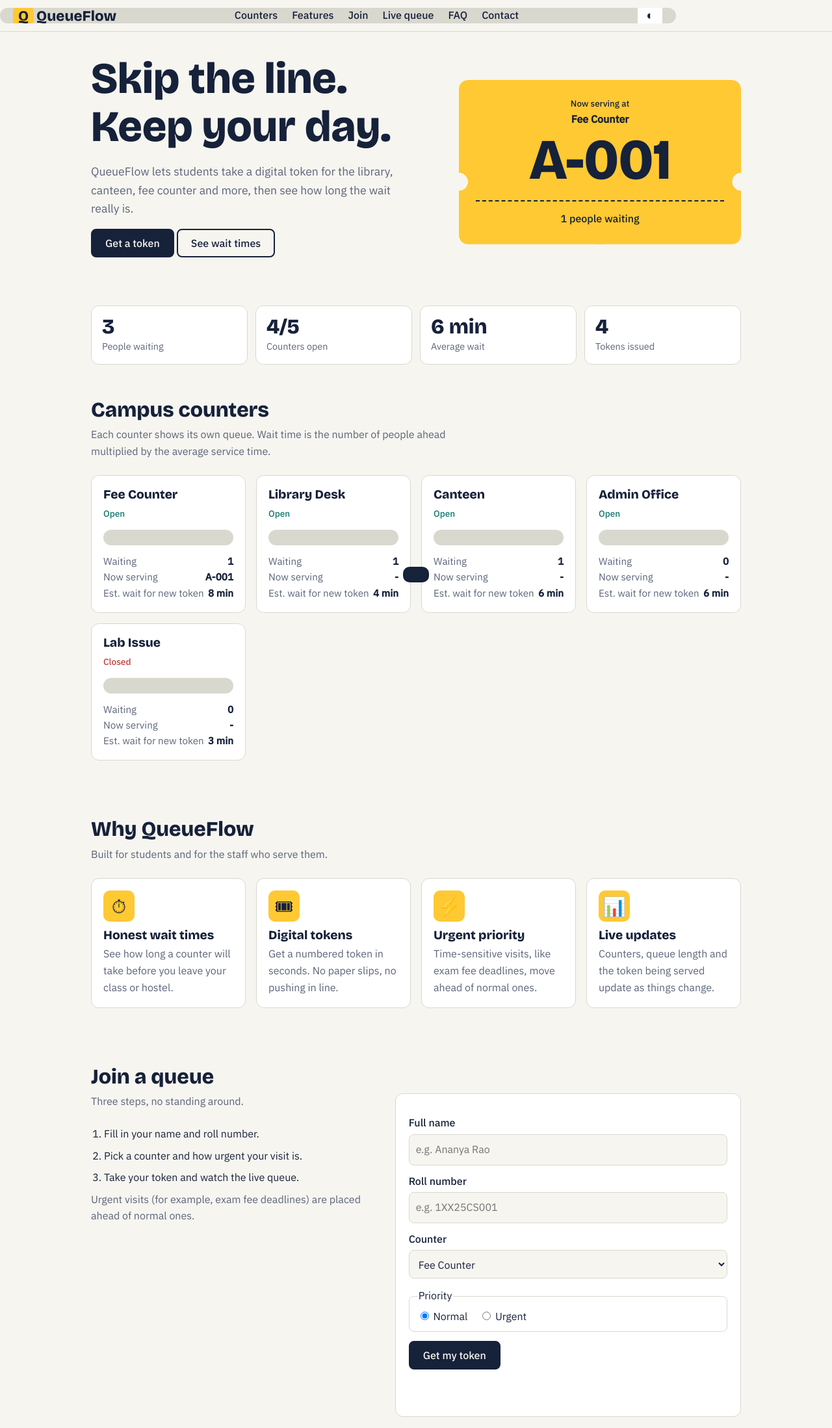
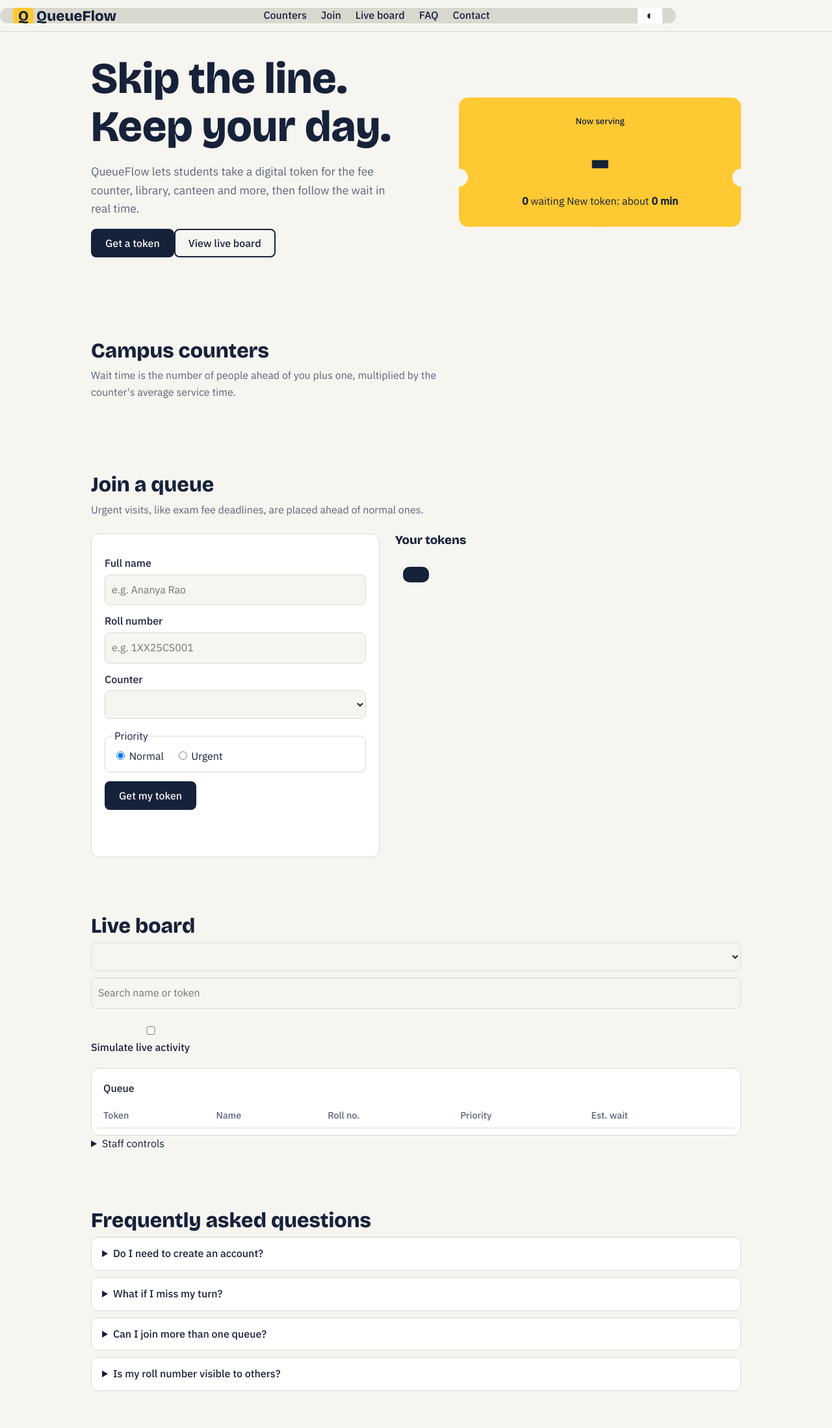
Before and after one commit to sajeeshmp/QueueFlows, a plain HTML site: page index.html in a window 1280 px wide. Shown: the top 2197 px of the page at 65% size. Drawn offline with nearby package versions, Linux system fonts and the light colour scheme.

Commit message:
Update index.html

```diff
--- a/index.html
+++ b/index.html
@@ -2,82 +2,68 @@
 <html lang="en">
 <head>
 <meta charset="UTF-8">
-<meta name="viewport" content="width=device-width, initial-scale=1, viewport-fit=cover">
+<meta name="viewport" content="width=device-width, initial-scale=1">
+<meta name="description" content="QueueFlow: join campus queues digitally and see live wait times.">
 <title>QueueFlow – Smart Campus Queue System</title>
 <link rel="preconnect" href="https://fonts.googleapis.com">
 <link href="https://fonts.googleapis.com/css2?family=Bricolage+Grotesque:wght@600;800&family=IBM+Plex+Sans:wght@400;500&display=swap" rel="stylesheet">
 <link rel="stylesheet" href="style.css">
 </head>
 <body>
-<a class="skip" href="#home">Skip to content</a>
+<a class="skip" href="#main">Skip to content</a>
+
 <header class="top">
   <div class="wrap bar">
     <a class="logo" href="#home"><span>Q</span>QueueFlow</a>
-    <nav aria-label="Main" id="nav"><ul>
+    <nav id="nav" aria-label="Main">
+      <ul>
         <li><a href="#services">Counters</a></li>
-      <li><a href="#features">Features</a></li>
         <li><a href="#join">Join</a></li>
-      <li><a href="#live">Live queue</a></li>
+        <li><a href="#live">Live board</a></li>
         <li><a href="#faq">FAQ</a></li>
         <li><a href="#contact">Contact</a></li>
-    </ul></nav>
+      </ul>
+    </nav>
     <div class="actions">
       <button class="icon" id="themeBtn" type="button" aria-label="Switch light or dark theme">&#9680;</button>
       <button class="icon menu" id="menuBtn" type="button" aria-label="Open menu" aria-expanded="false" aria-controls="nav">&#9776;</button>
     </div>
   </div>
 </header>
-<div class="wrap">
 
-<main id="home">
-<div class="hero">
+<main id="main" class="wrap">
+  <section class="hero" id="home">
     <div>
       <h1>Skip the line. Keep your day.</h1>
-    <p>QueueFlow lets students take a digital token for the library, canteen, fee counter and more, then see how long the wait really is.</p>
-    <p><a class="btn" href="#join">Get a token</a> <a class="btn alt" href="#services">See wait times</a></p>
+      <p>QueueFlow lets students take a digital token for the fee counter, library, canteen and more, then follow the wait in real time.</p>
+      <p class="cta"><a class="btn token" href="#join">Get a token</a><a class="btn alt" href="#live">View live board</a></p>
     </div>
-  <div class="ticket" aria-live="polite">
-    <small>Now serving at</small>
-    <strong id="heroSvc">Fee Counter</strong>
-    <div class="num" id="heroNum">A-001</div>
-    <div class="svc"><span id="heroWait">0</span> people waiting</div>
+    <aside class="ticket" aria-live="polite" aria-label="Now serving">
+      <div class="pills" id="heroPills"></div>
+      <small>Now serving</small>
+      <div class="num" id="heroNum">-</div>
+      <div class="stub">
+        <span><b id="heroWait">0</b> waiting</span>
+        <span>New token: about <b id="heroEta">0 min</b></span>
       </div>
-</div>
+    </aside>
+  </section>
 
   <div class="stats" id="stats" aria-label="Campus summary"></div>
 
   <section id="services">
     <h2>Campus counters</h2>
-  <p class="lead">Each counter shows its own queue. Wait time is the number of people ahead multiplied by the average service time.</p>
+    <p class="lead">Wait time is the number of people ahead of you plus one, multiplied by the counter's average service time.</p>
     <div class="grid" id="serviceGrid"></div>
-</section>
-
-<section id="features">
-  <h2>Why QueueFlow</h2>
-  <p class="lead">Built for students and for the staff who serve them.</p>
-  <div class="grid">
-    <article class="card"><div class="ico">&#9201;</div><h3>Honest wait times</h3><p>See how long a counter will take before you leave your class or hostel.</p></article>
-    <article class="card"><div class="ico">&#127903;</div><h3>Digital tokens</h3><p>Get a numbered token in seconds. No paper slips, no pushing in line.</p></article>
-    <article class="card"><div class="ico">&#9889;</div><h3>Urgent priority</h3><p>Time-sensitive visits, like exam fee deadlines, move ahead of normal ones.</p></article>
-    <article class="card"><div class="ico">&#128202;</div><h3>Live updates</h3><p>Counters, queue length and the token being served update as things change.</p></article>
-  </div>
   </section>
 
   <section id="join">
     <h2>Join a queue</h2>
+    <p class="lead">Urgent visits, like exam fee deadlines, are placed ahead of normal ones.</p>
     <div class="split">
-    <div class="how">
-      <p class="lead">Three steps, no standing around.</p>
-      <ol>
-        <li>Fill in your name and roll number.</li>
-        <li>Pick a counter and how urgent your visit is.</li>
-        <li>Take your token and watch the live queue.</li>
-      </ol>
-      <p class="lead">Urgent visits (for example, exam fee deadlines) are placed ahead of normal ones.</p>
-    </div>
       <form id="joinForm" novalidate>
         <label for="name">Full name</label>
-      <input id="name" type="text" placeholder="e.g. Ananya Rao" required>
+        <input id="name" type="text" autocomplete="name" placeholder="e.g. Ananya Rao" required>
         <label for="roll">Roll number</label>
         <input id="roll" type="text" placeholder="e.g. 1XX25CS001" required>
         <label for="svcSel">Counter</label>
@@ -87,74 +73,83 @@
           <label><input type="radio" name="prio" value="normal" checked> Normal</label>
           <label><input type="radio" name="prio" value="urgent"> Urgent</label>
         </fieldset>
-      <button class="btn" type="submit">Get my token</button>
+        <button class="btn token" type="submit">Get my token</button>
         <p class="msg" id="formMsg" role="status"></p>
       </form>
+      <div>
+        <h3>Your tokens</h3>
+        <div id="myTokens" class="tracker"></div>
+      </div>
     </div>
   </section>
 
   <section id="live">
-  <h2>Live queue</h2>
+    <h2>Live board</h2>
     <div class="tools">
       <select id="viewSel" aria-label="Choose counter to view"></select>
-    <button class="btn alt" id="nextBtn" type="button">Call next</button>
-    <button class="btn alt" id="clearBtn" type="button">Reset demo</button>
+      <input id="search" type="search" placeholder="Search name or token" aria-label="Search queue">
+      <label class="check"><input type="checkbox" id="simChk"> Simulate live activity</label>
     </div>
     <div class="tablebox">
       <table>
         <caption id="tblCap">Queue</caption>
-      <thead><tr><th>Token</th><th>Name</th><th>Roll no.</th><th>Priority</th><th>Est. wait</th><th></th></tr></thead>
+        <thead><tr><th>Token</th><th>Name</th><th>Roll no.</th><th>Priority</th><th>Est. wait</th></tr></thead>
         <tbody id="tblBody"></tbody>
       </table>
     </div>
+    <details class="staff">
+      <summary>Staff controls</summary>
+      <div class="tools">
+        <button class="btn" id="nextBtn" type="button">Call next</button>
+        <button class="btn alt" id="toggleBtn" type="button">Close counter</button>
+        <span class="stepper">
+          Service time
+          <button class="btn alt small" id="avgMinus" type="button" aria-label="Decrease service time">-</button>
+          <b id="avgVal">0 min</b>
+          <button class="btn alt small" id="avgPlus" type="button" aria-label="Increase service time">+</button>
+        </span>
+        <button class="btn alt" id="resetBtn" type="button">Reset demo</button>
+      </div>
+    </details>
   </section>
 
   <section id="faq">
     <h2>Frequently asked questions</h2>
     <div class="faq">
       <details><summary>Do I need to create an account?</summary><p>No. Enter your name and roll number to get a token.</p></details>
-    <details><summary>What if I miss my turn?</summary><p>Go to the counter and ask the staff. They can call you again or add you back at the end of the queue.</p></details>
-    <details><summary>Can I join two queues at once?</summary><p>Yes, one token per counter. You cannot take two tokens at the same counter.</p></details>
-    <details><summary>How is the wait time calculated?</summary><p>The number of people ahead of you plus one, multiplied by the average service time of that counter.</p></details>
+      <details><summary>What if I miss my turn?</summary><p>Go to the counter and ask the staff. They can call you again or add you back to the queue.</p></details>
+      <details><summary>Can I join more than one queue?</summary><p>Yes, but only one token per counter.</p></details>
+      <details><summary>Is my roll number visible to others?</summary><p>No. The live board shows only the last four characters.</p></details>
     </div>
   </section>
 
   <section id="contact">
     <h2>Send feedback</h2>
-  <p class="lead">Found a problem or have an idea for a new counter? Tell us.</p>
+    <p class="lead">Found a problem or want a new counter added? Tell us.</p>
     <form id="contactForm" novalidate>
       <label for="cName">Your name</label>
-    <input id="cName" type="text" required>
+      <input id="cName" type="text" autocomplete="name" required>
       <label for="cMail">College email</label>
-    <input id="cMail" type="email" placeholder="name@college.edu" required>
+      <input id="cMail" type="email" autocomplete="email" placeholder="name@college.edu" required>
       <label for="cText">Message</label>
       <textarea id="cText" rows="4" required></textarea>
       <button class="btn" type="submit">Send feedback</button>
       <p class="msg" id="cMsg" role="status"></p>
     </form>
   </section>
+</main>
 
-<section id="about">
-  <h2>About QueueFlow</h2>
-  <p class="lead">A mini project for the Web Development lab, built with HTML, CSS and JavaScript. It shows how a campus can cut crowding at service counters.</p>
-  <ul>
-    <li>HTML: structure, lists, tables and forms</li>
-    <li>CSS: selectors, box model, colours and responsive layout</li>
-    <li>JavaScript: arrays, objects, conditions, loops, functions and events</li>
-  </ul>
-</section>
-</main>
 <footer>
+  <div class="wrap">
     <div class="foot">
       <div><strong>QueueFlow</strong><p>Smart Campus Queue System. A Web Development mini project.</p></div>
       <div><strong>Quick links</strong><ul><li><a href="#services">Counters</a></li><li><a href="#join">Join a queue</a></li><li><a href="#faq">FAQ</a></li></ul></div>
       <div><strong>Built with</strong><ul><li>HTML5</li><li>CSS3</li><li>JavaScript</li></ul></div>
     </div>
     <p>&copy; 2026 QueueFlow. <a href="#home">Back to top</a></p>
+  </div>
 </footer>
 <div class="toast" id="toast" role="status" aria-live="polite"></div>
-</div>
-
 <script src="script.js"></script>
 </body>
 </html>
```
Lines whose indentation alone changed are shown as unchanged.
